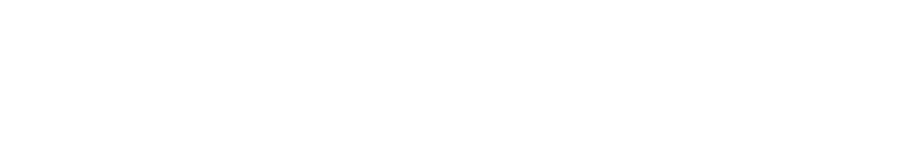
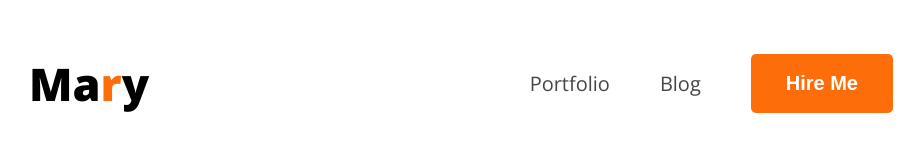
Before and after one commit to programmer-mahadi-hasan/Web-Developer-Portfolio, a plain HTML site: page index.html in a window 1280 px wide. Shown: the whole page, without its empty margins (179-1103 px from the left). Drawn offline with nearby package versions, Linux system fonts and the light colour scheme.

Commit message:
navbar completed

```diff
--- a/index.html
+++ b/index.html
@@ -4,10 +4,18 @@
     <meta charset="UTF-8">
     <meta name="viewport" content="width=device-width, initial-scale=1.0">
     <title>Web-Developer-Portfolio</title>
+    <link rel="stylesheet" href="/styles/portfolio.css">
 </head>
-<body>
+<body class="open-sans-normal">
     <header>
-
+        <nav>
+            <h3 class="nav-title">Ma<span class="text-primary">r</span>y</h3>
+            <ul>
+                <li><a class="dark-02" href="#">Portfolio</a></li>
+                <li><a class="dark-02" href="#">Blog</a></li>
+                <li><a href="#"><button class="btn-primary">Hire Me</button></a></li>
+            </ul>
+        </nav>
     </header>
     <main>
 
--- /dev/null
+++ b/styles/portfolio.css
@@ -0,0 +1,49 @@
+@import url('https://fonts.googleapis.com/css2?family=Open+Sans:ital,wght@0,300..800;1,300..800&display=swap');
+
+.open-sans-normal {
+  font-family: "Open Sans", sans-serif;
+  font-optical-sizing: auto;
+  font-weight: normal;
+  font-style: normal;
+  font-variation-settings:
+    "wdth" 100;
+}
+/* shared styles */
+.text-primary{
+    color: #FD6E0A;
+}
+.dark-02{
+    color: #474747;
+}
+.btn-primary{
+    font-size: 20px;
+    font-weight: bold;
+    color: white;
+    background-color: #FD6E0A;
+    padding: 18px 35px;
+    border: none;
+    border-radius: 5px;
+}
+
+nav{
+    display: flex;
+    justify-content: space-between;
+    align-items: center;
+    margin: 0 200px;
+}
+.nav-title{
+    font-size: 45px;
+    font-weight: 800;
+}
+nav ul{
+    display: flex;
+    align-items: center;
+    gap: 50px;
+}
+nav li{
+    list-style: none;
+}
+nav li a{
+    text-decoration: none;
+    font-size: 20px;
+}
```
Also changed, not shown: styles/style.css (deleted).
